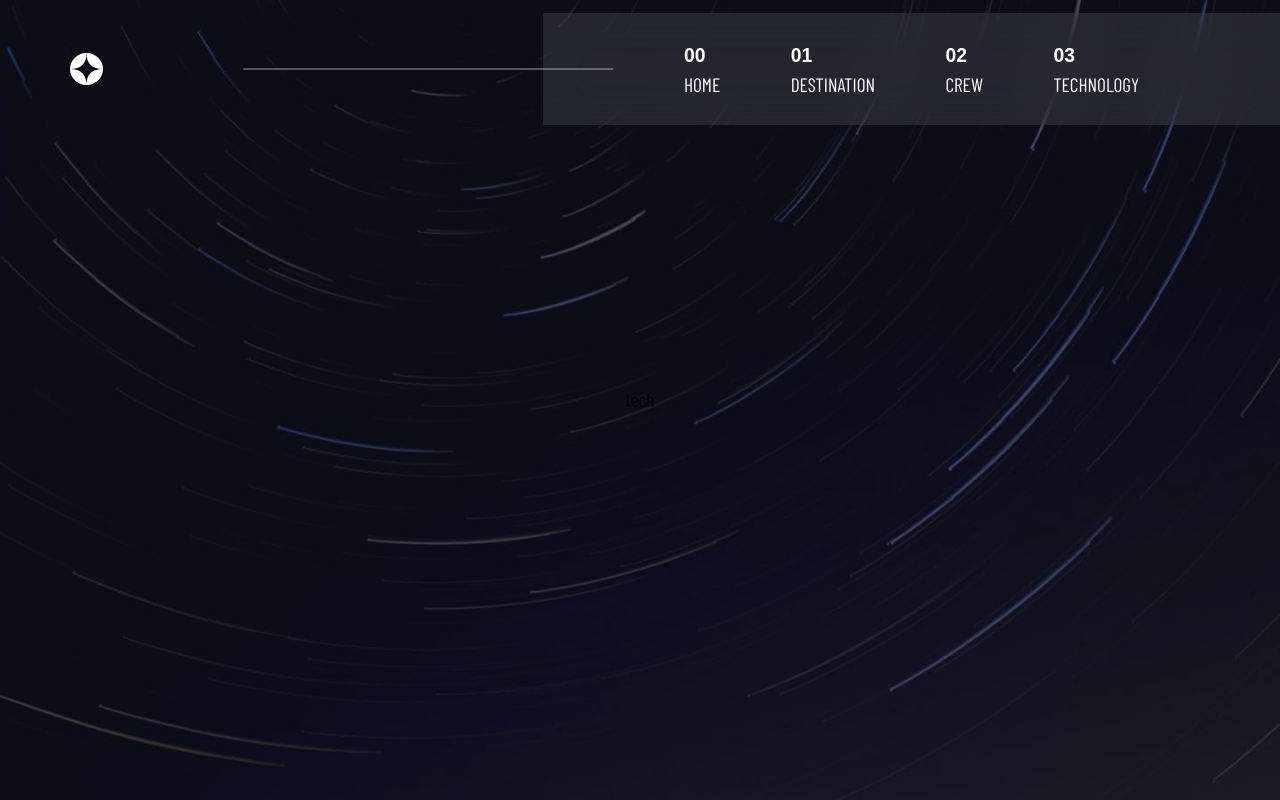
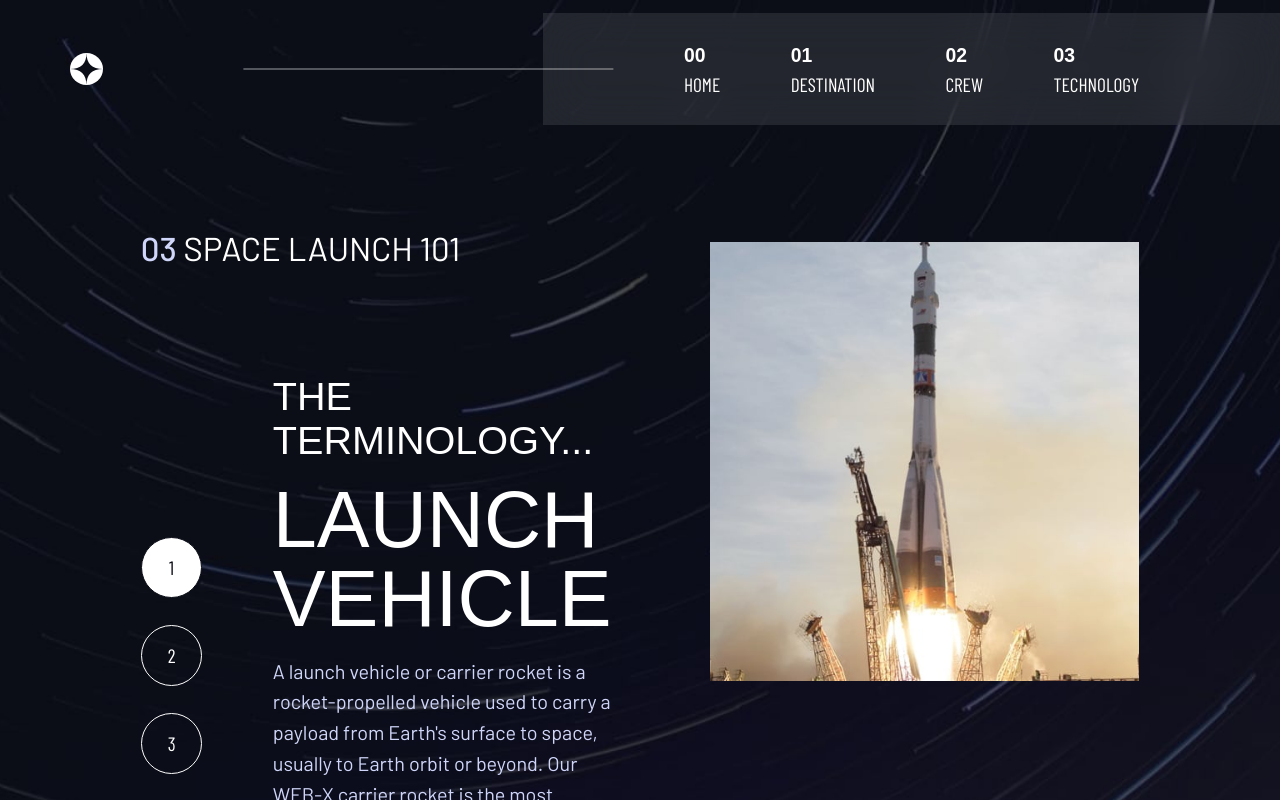
Before and after one commit to Eh1z/interactive_UI, a React (Vite) app: page /technology in a window 1280 px wide. Shown: the top 800 px of the page. Built offline with nearby package versions, Linux system fonts and the light colour scheme; a web font is replaced by a local one.

Commit message:
tech page done

```diff
--- a/src/pages/Crew.tsx
+++ b/src/pages/Crew.tsx
@@ -96,7 +96,7 @@ const Crew = () => {
 				{/* Crew image */}
 				<div className="w-full max-w-[500px] h-[500px] flex justify-center items-center">
 					<img
-						key={crew[activeIndex].img} // helps trigger animation
+						key={crew[activeIndex].img}
 						src={`/crew/image-${crew[activeIndex].img}`}
 						alt={crew[activeIndex].name}
 						className="w-full h-auto object-contain transition-all duration-700 ease-[cubic-bezier(0.87,0,0.13,1)]"
--- a/src/pages/Technology.tsx
+++ b/src/pages/Technology.tsx
@@ -1,7 +1,25 @@
 import { useState, useEffect } from "react";
 
 const Technology = () => {
+	const tech = [
+		{
+			name: "launch vehicle",
+			info: "A launch vehicle or carrier rocket is a rocket-propelled vehicle used to carry a payload from Earth's surface to space, usually to Earth orbit or beyond. Our WEB-X carrier rocket is the most powerful in operation. Standing 150 metres tall, it's quite an awe-inspiring sight on the launch pad",
+			img: "launch-vehicle-portrait.jpg",
+		},
+		{
+			name: "space port",
+			info: "A spaceport or cosmodrome is a site for launching (or receiving) spacecraft, by analogy to the seaport for ships or airport for aircraft. Based in the famous Cape Canaveral, our spaceport is ideally situated to take advantage of the Earth’s rotation for launch.",
+			img: "spaceport-portrait.jpg",
+		},
+		{
+			name: "space capsule",
+			info: "A space capsule is an often-crewed spacecraft that uses a blunt-body reentry capsule to reenter the Earth's atmosphere without wings. Our capsule is where you'll spend your time during the flight. It includes a space gym, cinema, and plenty of other activities to keep you entertained.",
+			img: "space-capsule-portrait.jpg",
+		},
+	];
 	const [bg, setBg] = useState(getBg());
+	const [activeIndex, setActiveIndex] = useState(0);
 
 	function getBg() {
 		if (window.innerWidth < 640) {
@@ -26,8 +44,71 @@ const Technology = () => {
 			className="padding w-full min-h-screen bg-cover bg-center bg-no-repeat flex justify-center items-center"
 			style={{ backgroundImage: bg }}
 		>
-			{" "}
-			tech
+			{/* Crew Carousel */}
+			<div className="content grid grid-cols-1 xl:grid-cols-2 xl:gap-32  xl:pt-16 text-white transition-all duration-700 ease-[cubic-bezier(0.87,0,0.13,1)]">
+				{/* Crew details */}
+				<div className="">
+					<p className="text-xl sm:text-2xl md:text-3xl py-4 xl:pb-16">
+						<button className="text-text text-xl sm:text-2xl md:text-3xl font-medium ">
+							03
+						</button>{" "}
+						SPACE LAUNCH 101
+					</p>
+
+					{/* mobile image */}
+					<div className="w-full  flex justify-center items-center lg:hidden">
+						<img
+							key={tech[activeIndex].img}
+							src={`/technology/image-${tech[activeIndex].img}`}
+							alt={tech[activeIndex].name}
+							className="w-full h-auto object-contain transition-all duration-700 ease-[cubic-bezier(0.87,0,0.13,1)]"
+						/>
+					</div>
+
+					{/* tECH iNFO */}
+					<div className="flex flex-col xl:flex-row gap-8 xl:gap-16 pt-8">
+						{/* Dots navigation */}
+						<div className="mt-8 flex xl:flex-col gap-6 items-center justify-center">
+							{tech.map((_, idx) => (
+								<button
+									key={idx}
+									onClick={() => setActiveIndex(idx)}
+									className={` min-w-14 h-14 aspect-square cursor-pointer rounded-full transition-all duration-500 border ${
+										activeIndex === idx
+											? "bg-white  text-primary"
+											: ""
+									}`}
+								>
+									{idx + 1}
+								</button>
+							))}
+						</div>
+						<div className="flex flex-col items-center xl:items-start text-center xl:text-left">
+							<span className="text-white text-2xl sm:text-3xl md:text-4xl uppercase transition-opacity duration-500 ease-in-out">
+								THE TERMINOLOGY...
+							</span>
+
+							<span className="py-4 text-white text-5xl md:text-6xl lg:text-7xl uppercase transition-opacity duration-500 ease-in-out">
+								{tech[activeIndex].name}
+							</span>
+
+							<p className="text-text max-w-lg text-sm sm:text-base md:text-lg transition-opacity duration-500 ease-in-out">
+								{tech[activeIndex].info}
+							</p>
+						</div>
+					</div>
+				</div>
+
+				{/* desktop image */}
+				<div className="w-full max-w-[500px] h-[500px]  justify-center items-center hidden lg:flex">
+					<img
+						key={tech[activeIndex].img}
+						src={`/technology/image-${tech[activeIndex].img}`}
+						alt={tech[activeIndex].name}
+						className="w-full h-auto object-contain transition-all duration-700 ease-[cubic-bezier(0.87,0,0.13,1)]"
+					/>
+				</div>
+			</div>
 		</div>
 	);
 };
```
